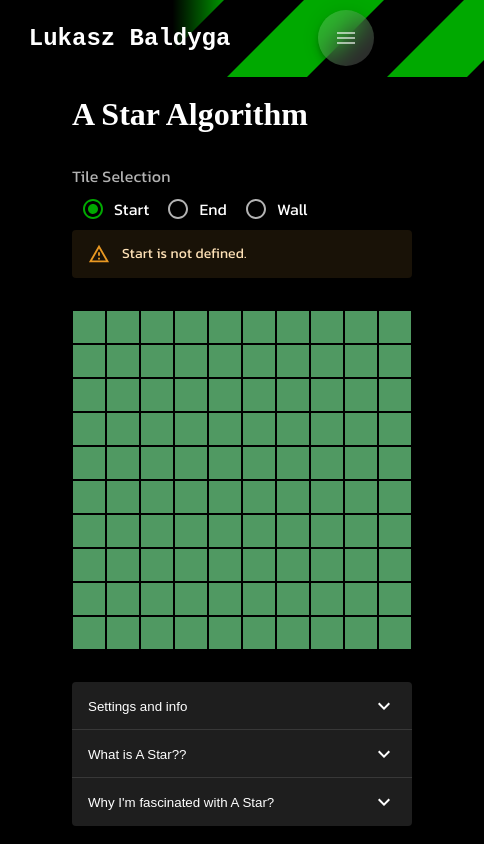
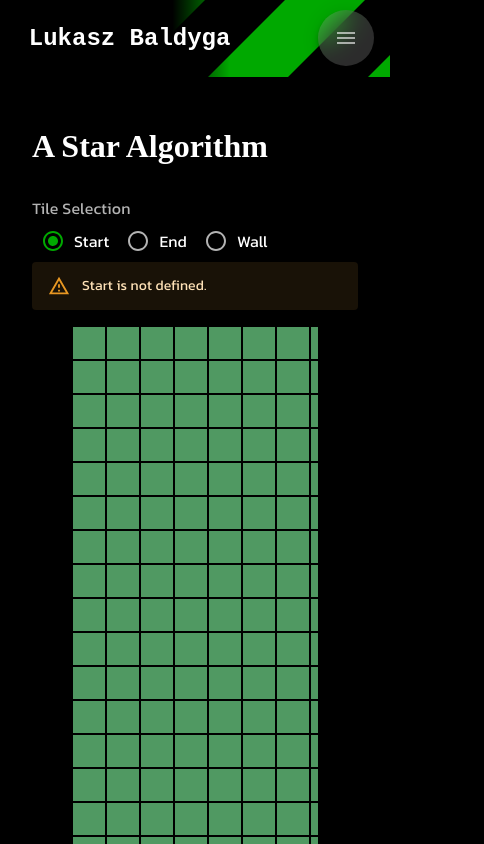
Before and after one commit to Rijndael1998/Website-Neo, a Next.js app: page /portfolio/a-star in a window 390 px wide. Shown: the top 844 px of the page, 484 px wide, since content can reach past the window. Built offline with nearby package versions, Linux system fonts and the light colour scheme; a web font is replaced by a local one.

Commit message:
Fixed a* responsiveness

```diff
--- a/src/app/portfolio/a-star/page.tsx
+++ b/src/app/portfolio/a-star/page.tsx
@@ -2,8 +2,8 @@ import AStarComponent from "@/components/algorithms/aStar/aStarComp";
 import Lazy from "@/components/lazy/_lazy";
 
 export default function A_Star() {
-    return <Lazy>
-        <h1>
+    return <Lazy doNothing>
+        <h1 style={{ margin: "1em 0" }}>
             A Star Algorithm
         </h1>
 
--- a/src/components/algorithms/aStar/aStarComp.tsx
+++ b/src/components/algorithms/aStar/aStarComp.tsx
@@ -13,13 +13,14 @@ import { AStarStyleMap } from "@/components/algorithms/aStar/styles/aStarStyleMa
 import { AStarStates } from "@/components/algorithms/aStar/utils/aStarStates.enum";
 import { AStarStages } from "@/components/algorithms/aStar/utils/aStarStages.enum";
 import GridItem from "../grid/gridItem/_gridItem";
-import { Accordion, AccordionDetails, AccordionSummary, Alert, Button, ButtonOwnProps, Card, CardProps, FormControl, FormControlLabel, FormLabel, Radio, RadioGroup, Stack, Switch } from "@mui/material";
+import { Accordion, AccordionDetails, AccordionSummary, Alert, Button, ButtonOwnProps, Card, CardProps, Container, FormControl, FormControlLabel, FormLabel, Paper, Radio, RadioGroup, Stack, Switch } from "@mui/material";
 import * as React from 'react';
 import { default as MGrid } from '@mui/material/Grid2';
 import ExpandMoreIcon from '@mui/icons-material/ExpandMore';
 import { AStarContent, AStarContent2 } from "@/content/portfolio/aStar/AStar";
 import { ifTrue } from "@/components/reactUtils";
 import ToolTip from "@/components/toolTip/_toolTip";
+import { elementPropsType } from "../sudoku/sudokuConstants";
 
 function generateGridState(width: number, height: number) {
     return new GridState(width, height, AStarStyleMap, AStarStates.Node)
@@ -29,8 +30,22 @@ function buttonVariant(v: boolean): ButtonOwnProps["variant"] {
     return v ? "contained" : "outlined";
 }
 
+const containerProps: elementPropsType["container"] = {
+    sx: {
+        padding: "1em 0",
+        overflowX: "auto",
+        maxWidth: "calc(100vw - 9em)",
+        width: "max-content",
+        margin: "auto",
+    },
+};
+
+const paperProps: elementPropsType["paper"] = {
+    elevation: 1,
+};
+
 export default function AStarComponent() {
-    const initialSize = 10;
+    const initialSize = 20;
     const maxSize = 22;
 
     const [callback, setCallback] = useState<(x: number, y: number) => void>();
@@ -156,9 +171,11 @@ export default function AStarComponent() {
             }
         </Alert>
 
-        <div className={styles.gridWrapper}>
-            <Grid className={styles.grid} state={state} extraStyleFunction={styleCallback} callback={callback} />
-        </div>
+        <Container {...containerProps}>
+            <Paper {...paperProps}>
+                <Grid className={styles.grid} state={state} extraStyleFunction={styleCallback} callback={callback} />
+            </Paper>
+        </Container>
 
         <div>
             <Accordion>
--- a/src/components/algorithms/sudoku/sudokuCollection.tsx
+++ b/src/components/algorithms/sudoku/sudokuCollection.tsx
@@ -18,6 +18,7 @@ const containerProps: elementPropsType["container"] = {
         margin: "auto",
     },
 };
+
 const paperProps: elementPropsType["paper"] = {
     elevation: elementProps.paper.elevation,
 };
@@ -30,7 +31,6 @@ function EmptyGridGen() {
 
     return grid;
 }
-
 
 export default function SudokuCollection() {
     const [grid, setGrid] = useState<Array<Array<number>>>(EmptyGridGen());
```
